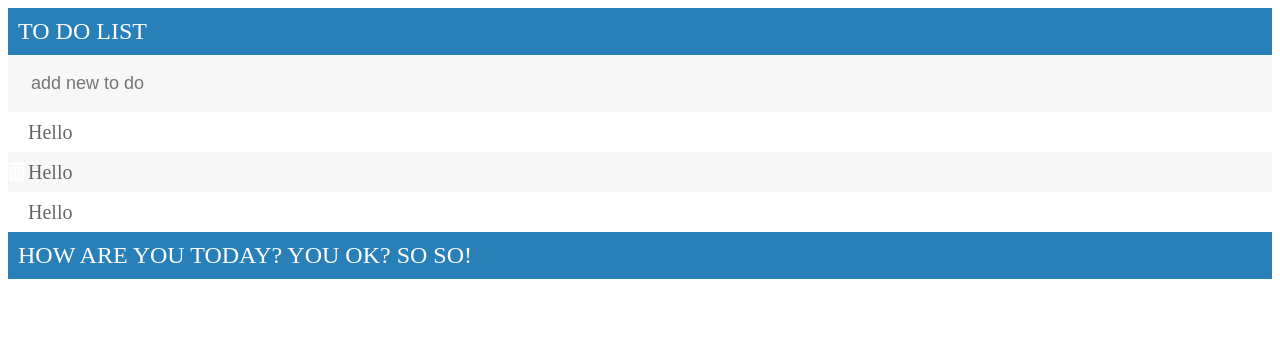
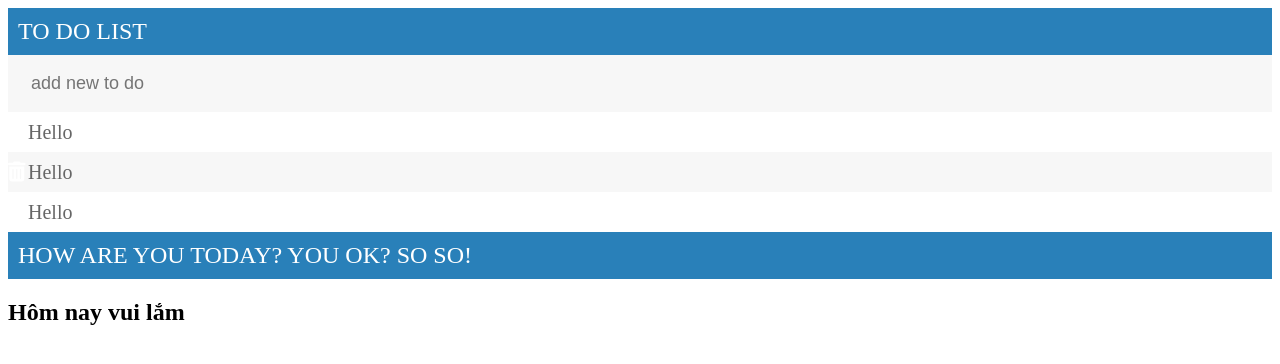
Before and after one commit to TweTamm/learn_jquery, a website: page index.html in a window 1280 px wide. Drawn offline with nearby package versions, Linux system fonts and the light colour scheme; some icons are missing.

Commit message:
Update index.html

```diff
--- a/index.html
+++ b/index.html
@@ -33,6 +33,8 @@
 
         <h1>How are you today? You ok? So so!</h1>
 
+        <h2>Hôm nay vui lắm</h2>
+
         <script src="script.js"></script>
 </body>
 
```
